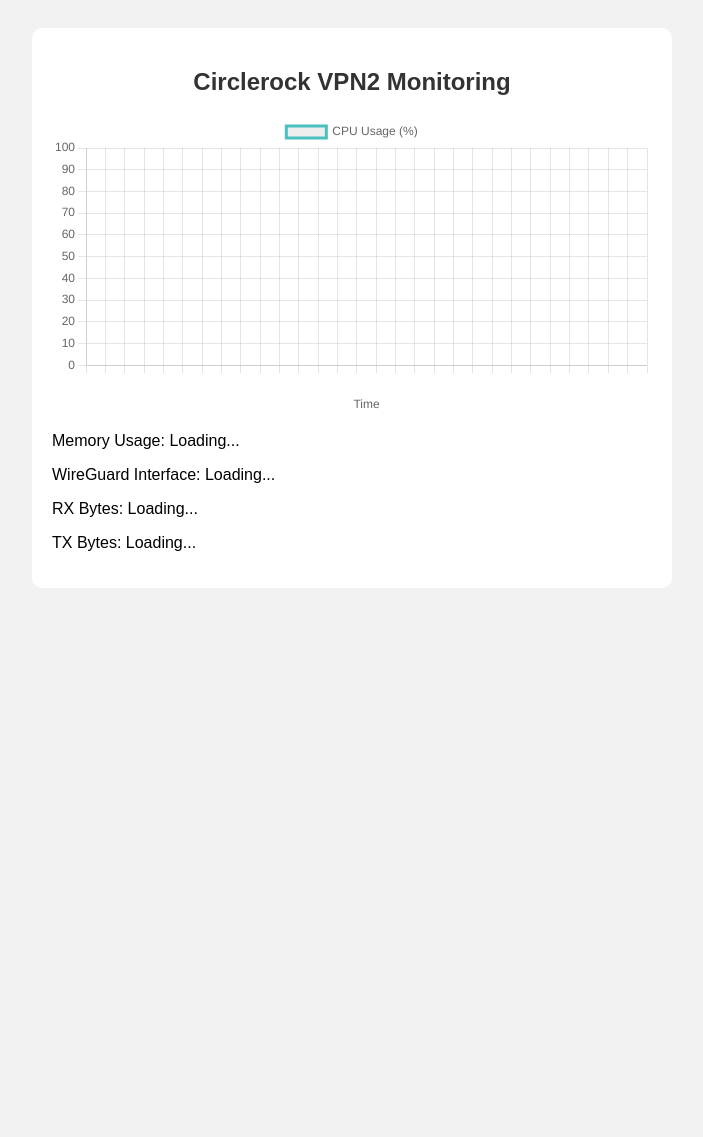
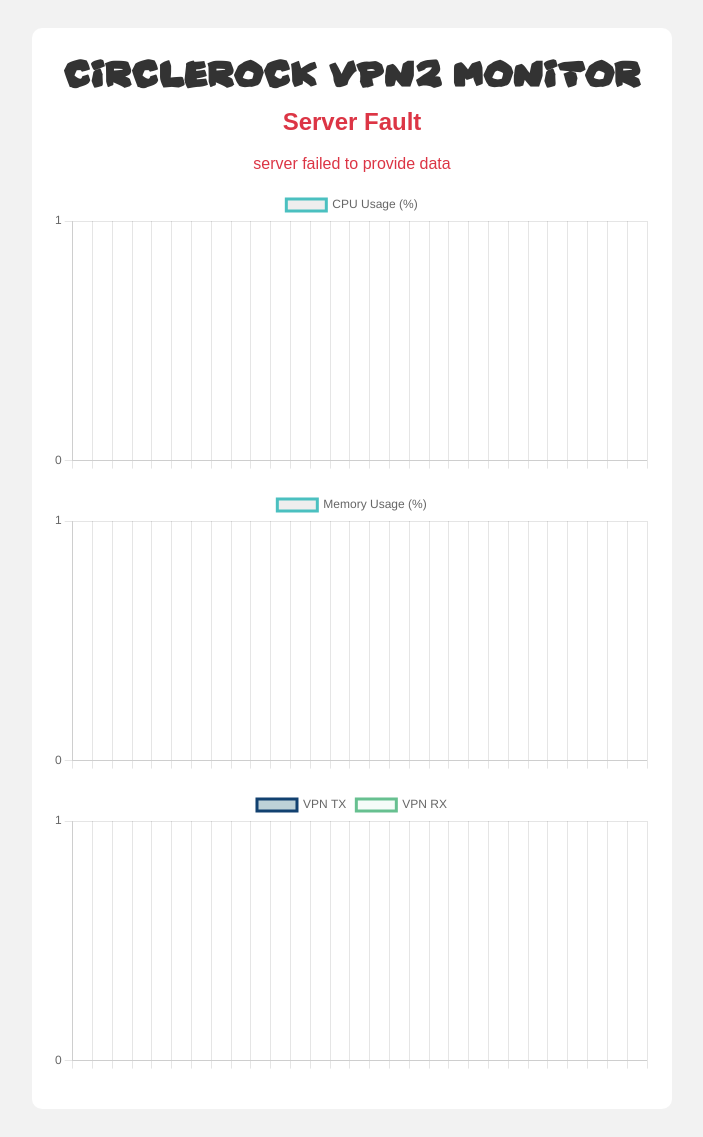
Before and after one commit to stuenkels/wireguard_vpn_monitor, a Flask app: page / in a window 1280 px wide. Shown: the whole page, without its empty margins (288-991 px from the left). Before the commit the page ends 588 px from the top, so only its background shows below. Run offline with Flask 3, Linux system fonts and the light colour scheme; data that the repository does not hold is empty.

Commit message:
Added a font, network graph, lots of goodies

```diff
--- a/app.py
+++ b/app.py
@@ -2,6 +2,10 @@
 import subprocess
 from flask import Flask, render_template, jsonify
 import json
+from monitor import NetMonitor
+
+monitor = NetMonitor(interface='eth0')
+
 
 app = Flask(__name__)
 
@@ -11,20 +15,31 @@
 
 @app.route('/stats')
 def stats():
-    cpu_percent = psutil.cpu_percent(interval=1)
-    mem_percent = psutil.virtual_memory().percent
-    wg_interface = subprocess.check_output(["wg", "show", "interfaces"]).decode().strip()
-    net_io = psutil.net_io_counters()
+    print(psutil.net_io_counters())
 
+    try:
+        cpu_percent = psutil.cpu_percent(interval=1)
+        mem_percent = psutil.virtual_memory().percent
+        wg_interface = subprocess.check_output(["wg", "show", "interfaces"]).decode().strip()
 
-    interface_output = subprocess.check_output(["ip", "-s", "-j", "link", "show", wg_interface])
-    interface_output_json = json.loads(interface_output)
-    rx_bytes = interface_output_json[0]["stats64"]["rx"]["bytes"]
-    tx_bytes = interface_output_json[0]["stats64"]["tx"]["bytes"]
+        interface_output = subprocess.check_output(["ip", "-s", "-j", "link", "show", wg_interface])
+        interface_output_json = json.loads(interface_output)
 
+        rx_bytes, tx_bytes = monitor.get_throughput()
+
+        success = 'true'
+
+    except:
+        success = 'false'
+        cpu_percent = 0
+        mem_percent = 0
+        wg_interface = 0
+        rx_bytes = 0
+        tx_bytes = 0
 
 
     return jsonify({
+        "webserver_status": success,
         "cpu_percent": cpu_percent,
         "mem_percent": mem_percent,
         "wg_interface": wg_interface,
--- a/static/stats.js
+++ b/static/stats.js
@@ -2,26 +2,44 @@
     fetch('/stats')
         .then(response => response.json())
         .then(data => {
-            // Assign data to local variables
-            const cpu_percent = data.cpu_percent;
-            const mem_percent = data.mem_percent;
-            const wg_interface = data.wg_interface;
-            const rx_bytes = data.rx_bytes;
-            const tx_bytes = data.tx_bytes;
-            const message = data.message;
+            //settup vars
+            let cpu_percent;
+            let mem_percent;
+            let wg_interface;
+            let rx_bytes;
+            let tx_bytes;
 
-            //update cpu chart with new info
-            updateChart(cpuChart, cpu_percent, 10);
+            //Is response valid?
+            const webserver_status = data.webserver_status;
+            if(webserver_status == "true"){
+                // Assign data to local variables
+                cpu_percent = data.cpu_percent;
+                mem_percent = data.mem_percent;
+                wg_interface = data.wg_interface;
+                rx_bytes = data.rx_bytes;
+                tx_bytes = data.tx_bytes;
+                //update charts with new info
+                updateChart(cpuChart, cpu_percent, 20);
+                updateChart(memChart, mem_percent, 50);
+                updateNetworkChart(networkChart, tx_bytes, rx_bytes)
+                document.getElementById('status').textContent = "";
+                document.getElementById('status_message').textContent = ""
 
-            // Update the DOM
-            document.getElementById('mem').textContent = mem_percent + '%';
-            document.getElementById('iface').textContent = wg_interface;
-            document.getElementById('rx').textContent = rx_bytes;
-            document.getElementById('tx').textContent = tx_bytes;
+            }
+            else if(webserver_status == "false"){
+                document.getElementById('status').textContent = "Server Fault";
+                document.getElementById('status_message').textContent = "server failed to provide data"
+                cpu_percent = "0";
+                mem_percent = "0";
+                wg_interface = "null";
+                rx_bytes = "0";
+                tx_bytes = "0";
+            }
+
+
         })
         .catch(error => console.error('Error fetching stats:', error));
 }
-
 
 function createChart(id, title){
     const ctx = document.getElementById(id);
@@ -45,7 +63,7 @@
             scales: {
                 y: {
                     min: 0,
-                    max: 100,
+                    // max: 100,
                     ticks: {
                       stepSize: 10
                     }
@@ -53,7 +71,7 @@
                 x: {
                     display: true,
                     title: {
-                      display: true,
+                      display: false,
                       text: 'Time'
                     }
                 }
@@ -84,32 +102,99 @@
 
     }
 
+    chart.update();
+}
+
+function updateNetworkChart(chart, data1, data2){
+    const date = new Date();
+    const time = date.toLocaleTimeString();
+
+    chart.data.labels.push(time);
+    chart.data.datasets[0].data.push(data1/1000); //return kilobytes of throughput
+    chart.data.datasets[1].data.push(data2/1000);
+    //remove old data points
+    if (chart.data.labels.length > maxDataPoints) {
+            chart.data.labels.shift();
+            chart.data.datasets[0].data.shift();
+            chart.data.datasets[1].data.shift();
+    }
+    //alert color
+    // if(data>alertThreashold){
+    //     chart.data.datasets[0].borderColor = 'rgb(220, 53, 69)';
+    //     chart.data.datasets[0].backgroundColor = 'rgba(220, 53, 69, 0.3)';
+
+    // }else{
+    //     chart.data.datasets[0].borderColor = 'rgb(75, 192, 192)';
+    //     chart.data.datasets[0].backgroundColor = 'rgba(200, 200, 200, 0.3)';
+
+    // }
+
     //update y scale
-    let max = 0;
-    for(const value of chart.data.datasets[0].data){
-        if(value>max){
-            max = value;
-        }
-    }
 
-    let chart_max = Math.ceil(max*1.5 / 5) * 5;
-    if (chart_max >= 100){
-        chart_max = 100;
-    }
 
-    chart.options.scales.y = {
-        max: chart_max,
-    }
 
     //publish changes
     chart.update();
 }
 
+function createNetworkChart(id, title1, title2){
+    const ctx = document.getElementById(id);
+    return new Chart(ctx, {
+        type: 'line',
+        data: {
+            labels: Array(30).fill(''), // timestamps or sample count
+            datasets: [{
+                label: title1,
+                data: Array(30).fill(null),  // Fill with nulls for now
+                fill: true,
+                borderColor: 'rgb(18, 65, 112)',
+                backgroundColor: 'rgba(38, 102, 127,0.3)',
+                tension: 0.1,
+                pointRadius: 2,
+            }, {
+                label:title2,
+                data: Array(30).fill(null),  // Fill with nulls for now
+                fill: true,
+                borderColor: 'rgb(103, 192, 144)',
+                backgroundColor: 'rgba(221, 244, 231,0.3)',
+                tension: 0.1,
+                pointRadius: 2,
+            }]
+        },
+        options: {
+            responsive: true,
+            animation: false,
+            scales: {
+                y: {
+                    min: 0,
+                    ticks: {
+                      stepSize: 10
+                    }
+                },
+                x: {
+                    display: true,
+                    title: {
+                      display: false,
+                      text: 'Time'
+                    }
+                }
+            }
+        }
+    });
+}
+
+
+
 let cpuChart;
+let memChart;
+let networkChart;
 const maxDataPoints = 30;
+
 
 window.onload = () => {
     cpuChart = createChart('cpu_chart', 'CPU Usage (%)');
+    memChart = createChart('mem_chart', 'Memory Usage (%)');
+    networkChart = createNetworkChart('net_chart', 'VPN TX', 'VPN RX');
     fetchStats(); // get initial data
     setInterval(fetchStats, 1000); // update every second
 };
--- a/static/style.css
+++ b/static/style.css
@@ -10,6 +10,21 @@
      max-width: 600px;
      margin: auto;
 }
- h2 {
+ h1 {
      color: #333;
 }
+
+@font-face {
+  font-family: caveman;
+  src: url(caveman.ttf);
+}
+
+#titlebar{
+     font-family: caveman;
+     font-size: 90%;
+}
+
+
+.error{
+     color: #dc3545;
+}
--- a/templates/index.html
+++ b/templates/index.html
@@ -13,12 +13,13 @@
 </head>
 <body>
     <div class="container">
-        <center><h2>Circlerock VPN2 Monitoring</h2></center>
-        <canvas id="cpu_chart"></canvas>
-        <p>Memory Usage: <span id="mem">Loading...</span></p>
-        <p>WireGuard Interface: <span id="iface">Loading...</span></p>
-        <p>RX Bytes: <span id="rx">Loading...</span></p>
-        <p>TX Bytes: <span id="tx">Loading...</span></p>
+        <center><h1 id="titlebar">Circlerock VPN2 Monitor</h1></center>
+        <center><h2><span class="error" id="status">Loading...</span></h2></center>
+        <center><p><span class="error" id="status_message">Loading...</span></p></center>
+        <canvas class="chart" id="cpu_chart"></canvas>
+        <canvas class="chart" id="mem_chart"></canvas>
+        <canvas class="chart" id="net_chart"></canvas>
+
     </div>
 </body>
 </html>
```
Also changed, not shown: monitor.py (added, +24 -0 lines), static/caveman.ttf (added), 1 other file.
